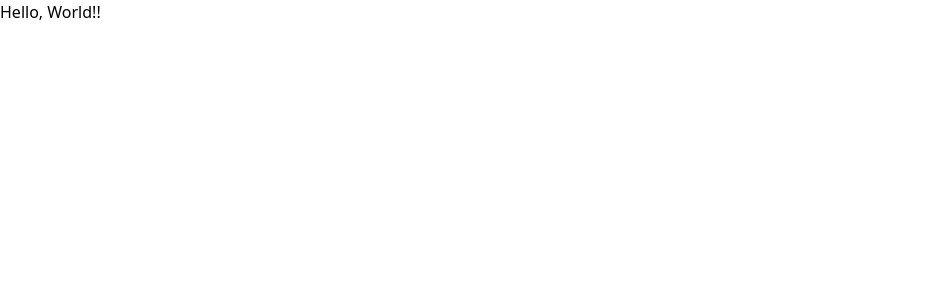
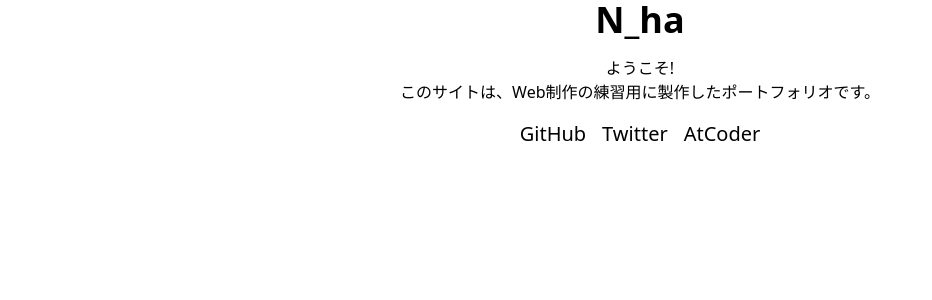
Before and after one commit to N-ha-1050/portfolio, a Next.js app: page / in a window 1280 px wide. Shown: the top 300 px of the page, without its empty margins (0-932 px from the left). Built offline with nearby package versions, Linux system fonts and the light colour scheme.

Commit message:
✨ index-page を作成

```diff
--- /dev/null
+++ b/src/components/ui/SetCenter.tsx
@@ -0,0 +1,5 @@
+import { ReactNode } from "react"
+
+export const SetCenter = ({ children }: { children: ReactNode }) => (
+    <div className="flex flex-col items-center">{children}</div>
+)
--- /dev/null
+++ b/src/components/ui/Title.tsx
@@ -0,0 +1,5 @@
+import { ReactNode } from "react"
+
+export const Title = ({ children }: { children: ReactNode }) => (
+    <h1 className="mb-4 text-4xl font-bold">{children}</h1>
+)
--- a/src/pages/index.tsx
+++ b/src/pages/index.tsx
@@ -1,4 +1,35 @@
+import { SetCenter } from "@/components/ui/SetCenter"
+import { Title } from "@/components/ui/Title"
+import { SocialLink } from "@/types/SocialLink"
 import { NextPage } from "next"
+import Link from "next/link"
 
-const Home: NextPage = () => <h1>Hello, World!!</h1>
+const socialLinks: SocialLink[] = [
+    { url: "https://github.com/N-ha-1050", displayName: "GitHub" },
+    { url: "https://twitter.com/N_ha_1050", displayName: "Twitter" },
+    { url: "https://atcoder.jp/users/N_ha_1050", displayName: "AtCoder" },
+]
+
+const Home: NextPage = () => (
+    <SetCenter>
+        <Title>N_ha</Title>
+        <p className="mb-4 text-center">
+            ようこそ!
+            <br />
+            このサイトは、Web制作の練習用に製作したポートフォリオです。
+        </p>
+        <ul className="flex gap-4">
+            {socialLinks.map(({ displayName, url }) => (
+                <li
+                    key={displayName}
+                    className="border-b border-transparent duration-200 hover:border-blue-950 hover:opacity-80"
+                >
+                    <Link href={url} className="text-xl">
+                        {displayName}
+                    </Link>
+                </li>
+            ))}
+        </ul>
+    </SetCenter>
+)
 export default Home
--- /dev/null
+++ b/src/types/SocialLink.ts
@@ -0,0 +1,4 @@
+export type SocialLink = {
+    url: string
+    displayName: string
+}
```
